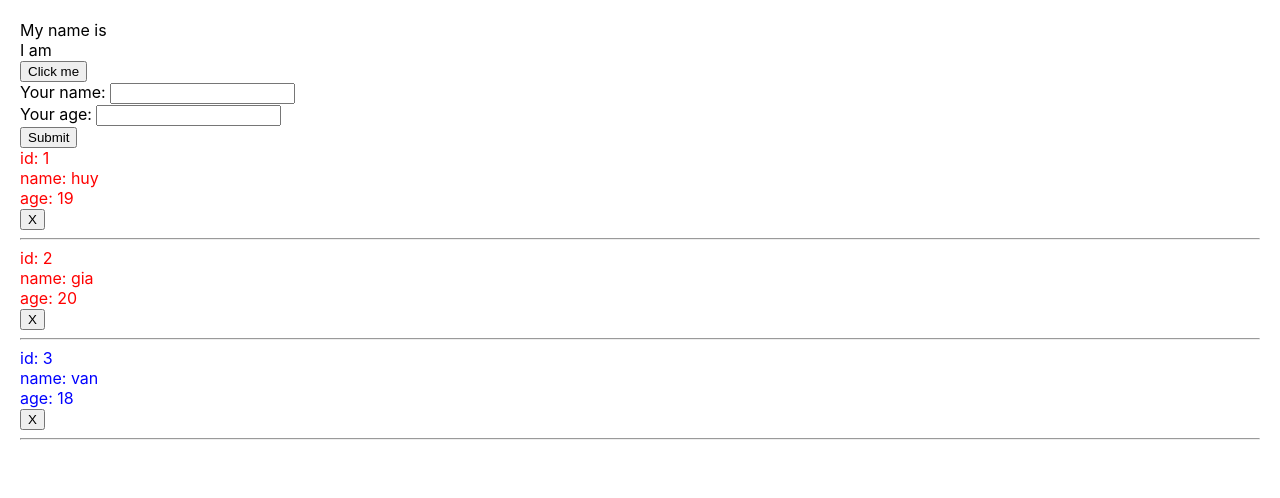
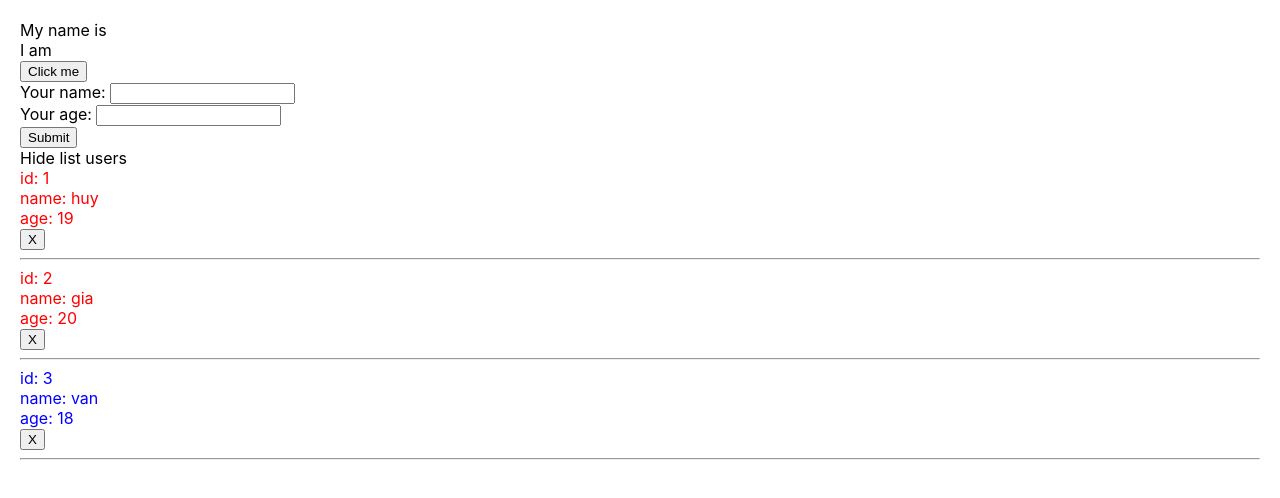
Before and after one commit to Yuh1117/learn-reactjs-newbie, a React (Create React App) app: page / in a window 1280 px wide. Shown: the top 498 px of the page. Built offline with nearby package versions, Linux system fonts and the light colour scheme.

Commit message:
useState hook

```diff
--- a/src/components/DisplayInfo.js
+++ b/src/components/DisplayInfo.js
@@ -1,4 +1,4 @@
-import React from "react";
+import React, { useState } from "react";
 import "./DisplayInfo.scss";
 import logo from "../logo.svg";
 
@@ -66,9 +66,20 @@ import logo from "../logo.svg";
 
 const DisplayInfo = (props) => {
     const { listUsers } = props
+
+    const [isShow, setShowHideList] = useState(true)
+
+
+    const handleShowHideListUsers = () =>{
+        setShowHideList(!isShow)
+    }
+
     return (
         <div className="display-info-container">
-            {true &&
+            <div>
+                <span onClick={() => handleShowHideListUsers()}>{isShow ? "Hide" : "Show"} list users</span>
+            </div>
+            {isShow &&
                 <div>
                     {
                         listUsers.map((user) => {
```
